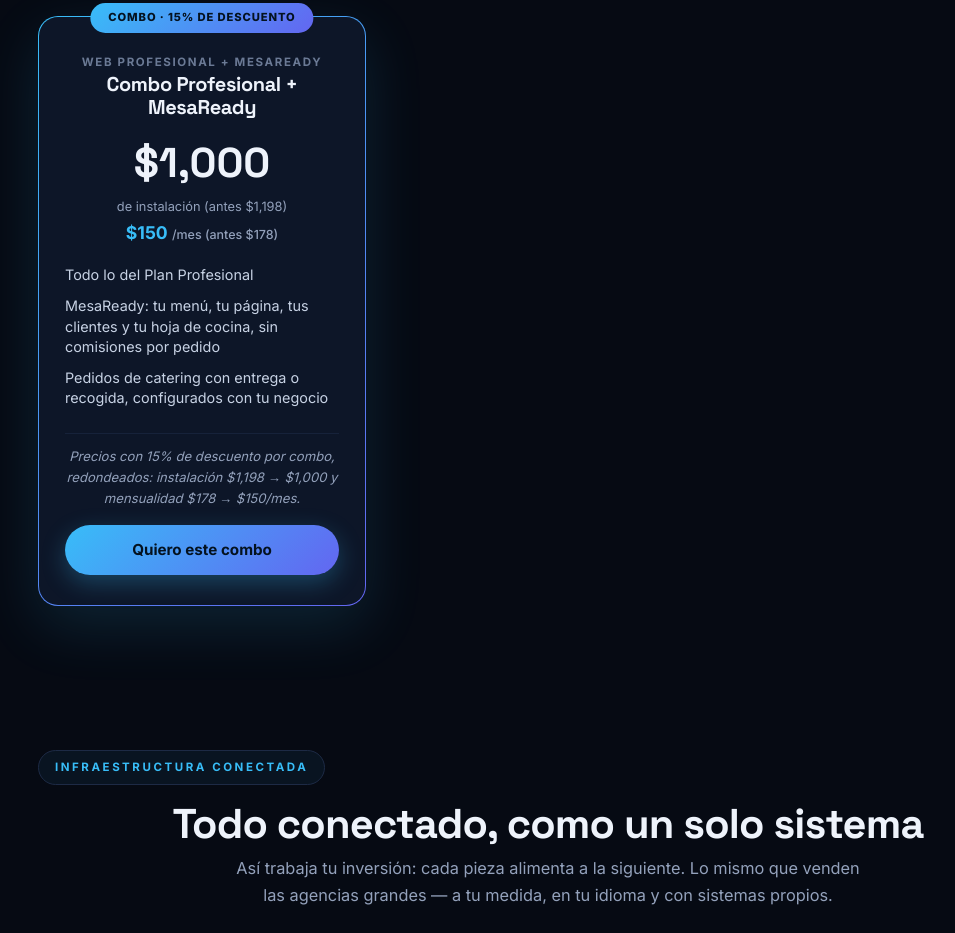
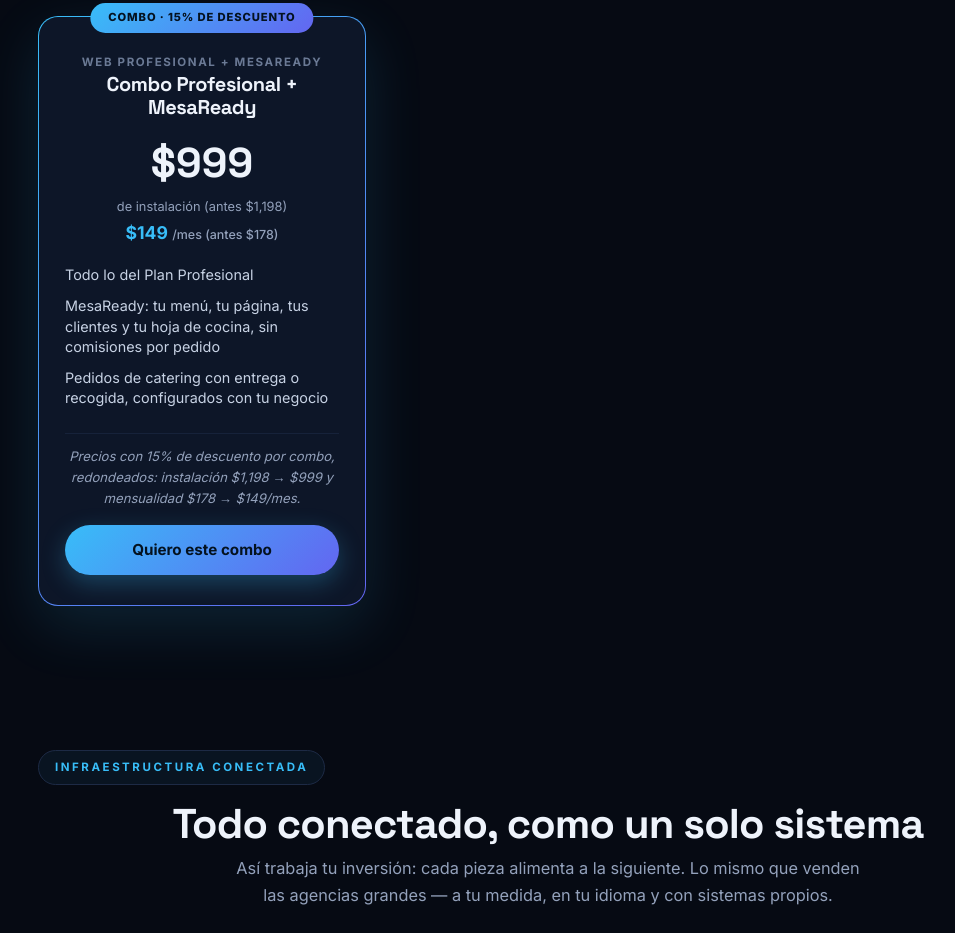
Before and after one commit to lmanzano86-ui/paginas-web, a plain HTML site: page index.html in a window 1280 px wide. Shown: the part 6033-6966 px from the top of the page, without its empty margins (92-1047 px from the left). Drawn offline with Linux system fonts and the light colour scheme; no server answers; a script that the page names is missing.

Commit message:
Combo Profesional + MesaReady to 999 + 149 monthly

```diff
--- a/index.html
+++ b/index.html
@@ -388,14 +388,14 @@
         <div class="ribbon">COMBO · 15% DE DESCUENTO</div>
         <div class="for">Web Profesional + MesaReady</div>
         <h3>Combo Profesional + MesaReady</h3>
-        <div class="price"><strong>$1,000</strong><span>de instalación (antes $1,198)</span></div>
-        <div class="per">$150 <small>/mes (antes $178)</small></div>
+        <div class="price"><strong>$999</strong><span>de instalación (antes $1,198)</span></div>
+        <div class="per">$149 <small>/mes (antes $178)</small></div>
         <ul>
           <li>Todo lo del Plan Profesional</li>
           <li>MesaReady: tu menú, tu página, tus clientes y tu hoja de cocina, sin comisiones por pedido</li>
           <li>Pedidos de catering con entrega o recogida, configurados con tu negocio</li>
         </ul>
-        <p class="note">Precios con 15% de descuento por combo, redondeados: instalación $1,198 → $1,000 y mensualidad $178 → $150/mes.</p>
+        <p class="note">Precios con 15% de descuento por combo, redondeados: instalación $1,198 → $999 y mensualidad $178 → $149/mes.</p>
         <a class="btn btn-primary cta" href="https://wa.me/18132353313?text=Hola%20Lester%2C%20quiero%20el%20Combo%20Profesional%20%2B%20MesaReady">Quiero este combo</a>
       </div>
     </div>
```
